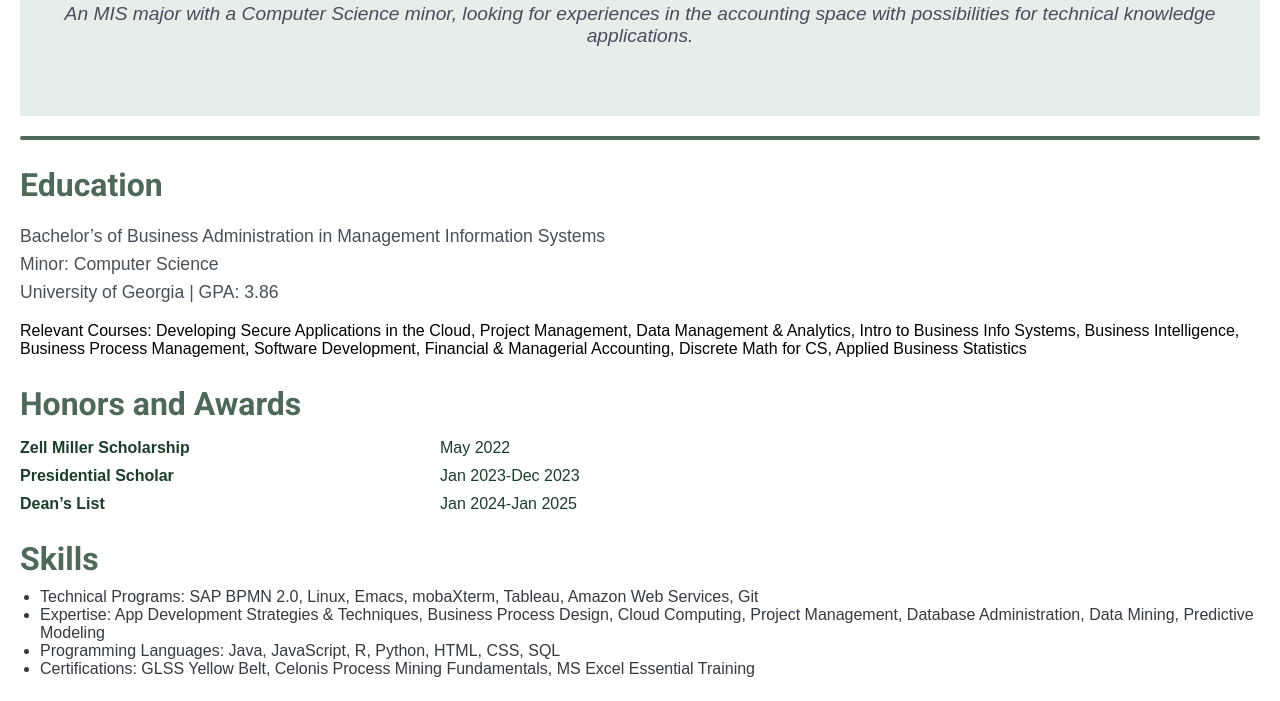
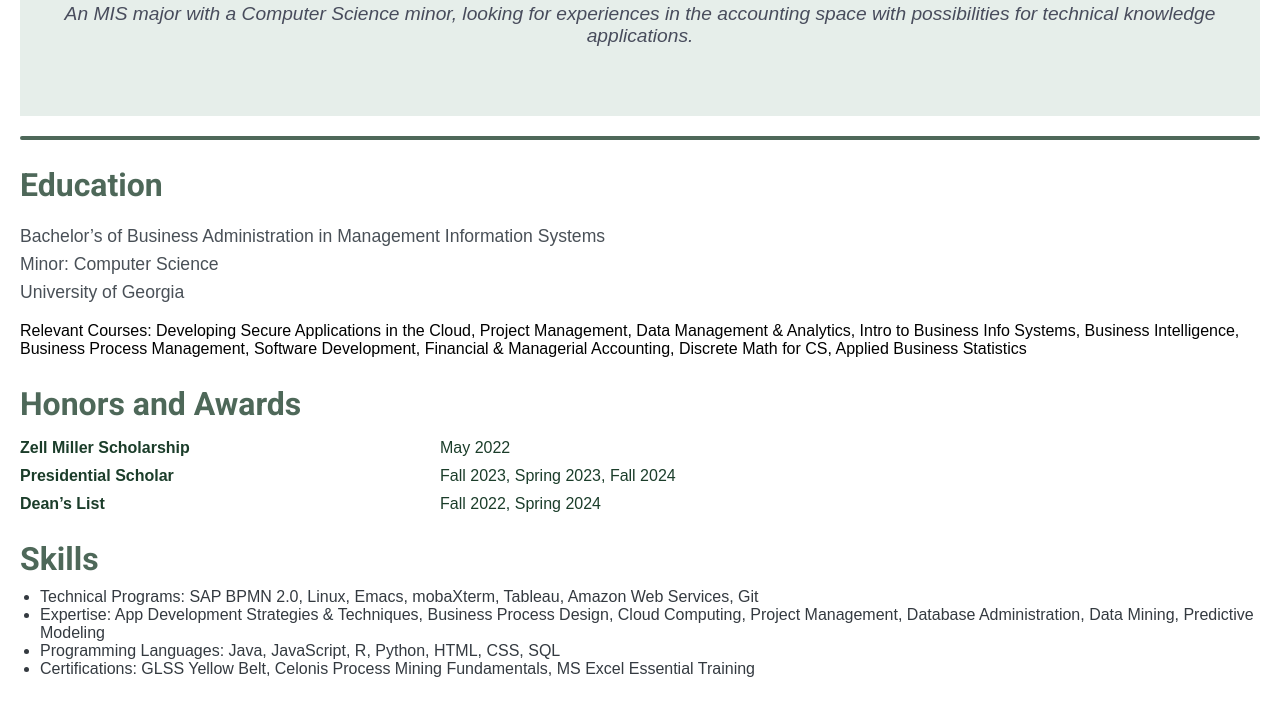
Before and after one commit to priyaadey/css-style-cv, a plain HTML site: page index.html in a window 1280 px wide. Shown: the part 542-1243 px from the top of the page. Drawn offline with Linux system fonts and the light colour scheme.

Commit message:
Update index.html

```diff
--- a/index.html
+++ b/index.html
@@ -24,7 +24,7 @@
 
     <section>
         <h2>Education</h2>
-        <p class="education-info">Bachelor’s of Business Administration in Management Information Systems<br>Minor: Computer Science<br>University of Georgia | GPA: 3.86</p>
+        <p class="education-info">Bachelor’s of Business Administration in Management Information Systems<br>Minor: Computer Science<br>University of Georgia</p>
         <p>Relevant Courses: Developing Secure Applications in the Cloud, Project Management, Data Management & Analytics, Intro to Business Info Systems, Business Intelligence, Business Process Management, Software Development, Financial & Managerial Accounting, Discrete Math for CS, Applied Business Statistics</p>
     </section>
 
@@ -34,9 +34,9 @@
             <dt>Zell Miller Scholarship</dt>
             <dd>May 2022 </dd>
             <dt>Presidential Scholar</dt>
-            <dd>Jan 2023-Dec 2023</dd>
+            <dd>Fall 2023, Spring 2023, Fall 2024</dd>
             <dt>Dean’s List</dt>
-            <dd>Jan 2024-Jan 2025</dd>
+            <dd>Fall 2022, Spring 2024</dd>
         </dl>
     </section>
 
```
